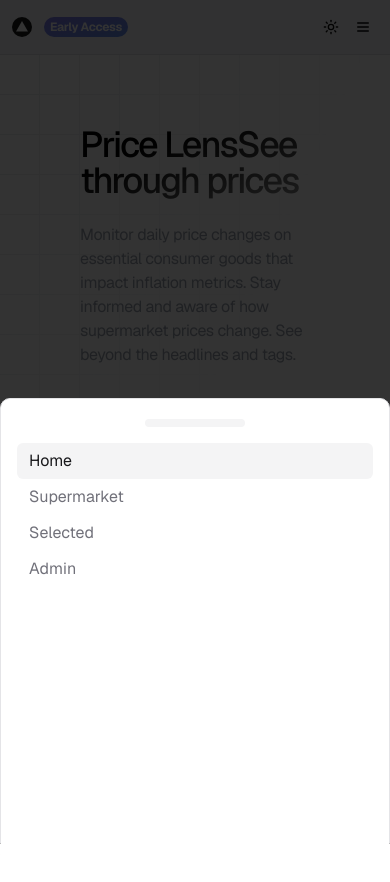
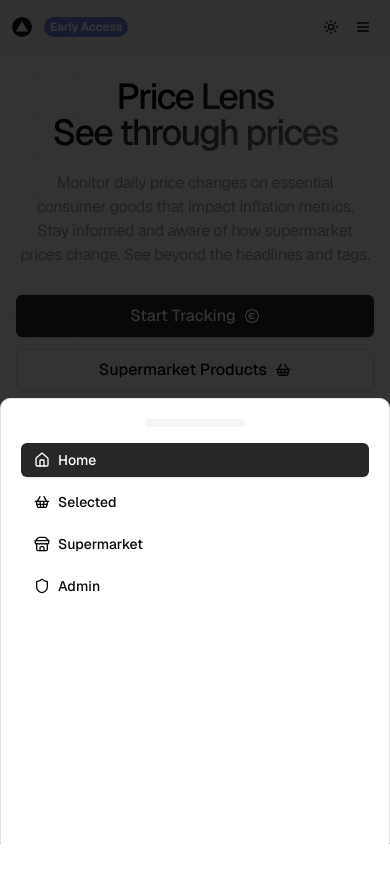
Before and after one commit to kiko-g/price-lens, a Next.js app: page / in a window 390 px wide. Both pictures are taken after a click on the button 363 px from the left and 27 px from the top of the page. Shown: the top 882 px of the page. After the commit the page ends 844 px from the top, so only its background shows below. Built offline with nearby package versions, Linux system fonts and the light colour scheme; grey boxes are pictures that could not be loaded.

Commit message:
mobile nav

```diff
--- a/src/app/page.tsx
+++ b/src/app/page.tsx
@@ -3,6 +3,7 @@ import type { Metadata } from "next"
 import { Layout } from "@/components/layout"
 import { Button } from "@/components/ui/button"
 import { GridHome } from "@/components/home/GridHome"
+import { BadgeEuroIcon, ShoppingBasketIcon } from "lucide-react"
 
 export const metadata: Metadata = {
   title: "Price Lens",
@@ -24,19 +25,27 @@ export default async function Home({ searchParams }: Props) {
   return (
     <Layout>
       <GridHome />
-      <div className="z-20 flex w-full flex-1 flex-col items-start justify-start gap-4 px-20 py-20">
-        <h1 className="animate-fade-in z-10 translate-y-[-1rem] text-balance bg-gradient-to-br from-black from-30% to-black/40 bg-clip-text py-2 text-4xl font-medium leading-none tracking-tighter text-transparent opacity-0 [--animation-delay:200ms] dark:from-white dark:to-white/40 sm:text-5xl md:text-6xl lg:text-7xl">
+      <div className="z-20 flex w-full flex-1 flex-col items-center justify-start gap-3 px-4 py-8 md:items-start md:gap-4 md:px-20 md:py-20">
+        <h1 className="animate-fade-in z-10 translate-y-[-1rem] text-balance bg-gradient-to-br from-black from-30% to-black/40 bg-clip-text py-2 text-center text-4xl font-medium leading-none tracking-tighter text-transparent opacity-0 [--animation-delay:200ms] dark:from-white dark:to-white/40 sm:text-5xl md:text-left md:text-6xl lg:text-7xl">
           Price Lens
-          <br className="hidden md:block" />
+          <br className="block" />
           See through prices
         </h1>
-        <p className="animate-fade-in translate-y-[-1rem] text-balance tracking-tight text-gray-400 opacity-0 [--animation-delay:400ms] md:text-lg">
+        <p className="animate-fade-in translate-y-[-1rem] text-balance text-center tracking-tight text-gray-400 opacity-0 [--animation-delay:400ms] md:text-left md:text-lg">
           Monitor daily price changes on essential consumer goods that impact inflation metrics. Stay informed and aware
           of how supermarket prices change. See beyond the headlines and tags.
         </p>
 
-        <div className="mt-3 flex gap-2">
-          <Button size="lg">Get Started</Button>
+        <div className="animate-fade-in flex flex-wrap gap-3 opacity-0 [--animation-delay:600ms] md:mt-3 md:gap-4">
+          <Button variant="default" size="lg" className="w-full md:w-auto">
+            Start Tracking
+            <BadgeEuroIcon />
+          </Button>
+
+          <Button variant="outline" size="lg" className="w-full md:w-auto">
+            Supermarket Products
+            <ShoppingBasketIcon />
+          </Button>
         </div>
       </div>
     </Layout>
--- a/src/components/home/GridHome.tsx
+++ b/src/components/home/GridHome.tsx
@@ -5,7 +5,7 @@ import { GridPattern } from "@/components/magicui/grid-pattern"
 
 export function GridHome() {
   return (
-    <div className="absolute flex size-full items-center justify-center overflow-hidden rounded-lg bg-background p-20">
+    <div className="absolute top-0 flex size-full items-center justify-center overflow-hidden bg-background">
       <GridPattern
         width={40}
         height={40}
--- a/src/components/layout/NavigationDrawer.tsx
+++ b/src/components/layout/NavigationDrawer.tsx
@@ -2,8 +2,13 @@
 
 import Link from "next/link"
 import { usePathname } from "next/navigation"
+import type { NavigationItem } from "@/types"
+
 import { cn } from "@/lib/utils"
+import { navigation } from "@/lib/config"
+import { MenuIcon } from "lucide-react"
 
+import { Button } from "@/components/ui/button"
 import { ScrollArea } from "@/components/ui/scroll-area"
 import {
   Drawer,
@@ -13,10 +18,6 @@ import {
   DrawerTrigger,
   DrawerDescription,
 } from "@/components/ui/drawer"
-
-import { MenuIcon } from "lucide-react"
-import { NavigationItem } from "@/types"
-import { navigation } from "@/lib/config"
 
 export function NavigationDrawer() {
   const pathname = usePathname()
@@ -32,10 +33,12 @@ export function NavigationDrawer() {
           <DrawerDescription className="sr-only">Drawer menu to navigate through the site</DrawerDescription>
         </DrawerHeader>
 
-        <ScrollArea className="h-[400px] pt-4">
-          {navigation.map((item) => (
-            <Entry key={item.href} item={item} isActive={pathname === item.href} />
-          ))}
+        <ScrollArea className="h-[400px] w-full px-4 pt-4">
+          <div className="flex w-full flex-1 flex-col items-start gap-2">
+            {navigation.map((item) => (
+              <Entry key={item.href} item={item} isActive={pathname === item.href} />
+            ))}
+          </div>
         </ScrollArea>
       </DrawerContent>
     </Drawer>
@@ -46,17 +49,11 @@ function Entry({ item, isActive }: { item: NavigationItem; isActive: boolean })
   if (!item.shown) return null
 
   return (
-    <Link
-      title={item.label}
-      href={item.href}
-      className={cn(
-        isActive ? "bg-zinc-100 text-zinc-900 dark:bg-zinc-800 dark:text-zinc-100" : "text-zinc-500 dark:text-zinc-400",
-        "mx-3 flex cursor-pointer items-center justify-start gap-2 rounded-md border-0 px-3 py-2.5 leading-none transition ease-in-out",
-      )}
-    >
-      <div className="w-full items-center gap-1.5 pr-4 lg:pr-16">
+    <Link title={item.label} href={item.href} className="w-full">
+      <Button variant={isActive ? "default" : "ghost"} className="w-full justify-start pr-4 lg:pr-16">
+        {item.icon && <item.icon className="size-4" />}
         <span>{item.label}</span>
-      </div>
+      </Button>
     </Link>
   )
 }
--- a/src/lib/config.ts
+++ b/src/lib/config.ts
@@ -1,3 +1,5 @@
+import { HomeIcon, ShieldIcon, ShoppingBasketIcon, StoreIcon } from "lucide-react"
+
 export const siteConfig = {
   name: "Price Lens",
   author: "Francisco Goncalves",
@@ -15,21 +17,25 @@ export const siteConfig = {
 
 export const navigation = [
   {
+    icon: HomeIcon,
     label: "Home",
     href: "/",
     shown: true,
   },
   {
+    icon: ShoppingBasketIcon,
+    label: "Selected",
+    href: "/selected",
+    shown: true,
+  },
+  {
+    icon: StoreIcon,
     label: "Supermarket",
     href: "/supermarket",
     shown: true,
   },
   {
-    label: "Selected",
-    href: "/selected",
-    shown: true,
-  },
-  {
+    icon: ShieldIcon,
     label: "Admin",
     href: "/admin",
     shown: process.env.NODE_ENV === "development",
--- a/src/types/index.d.ts
+++ b/src/types/index.d.ts
@@ -2,6 +2,7 @@ export type NavigationItem = {
   href: string
   label: string
   shown?: boolean
+  icon?: React.ElementType
 }
 
 export interface Product {
```
